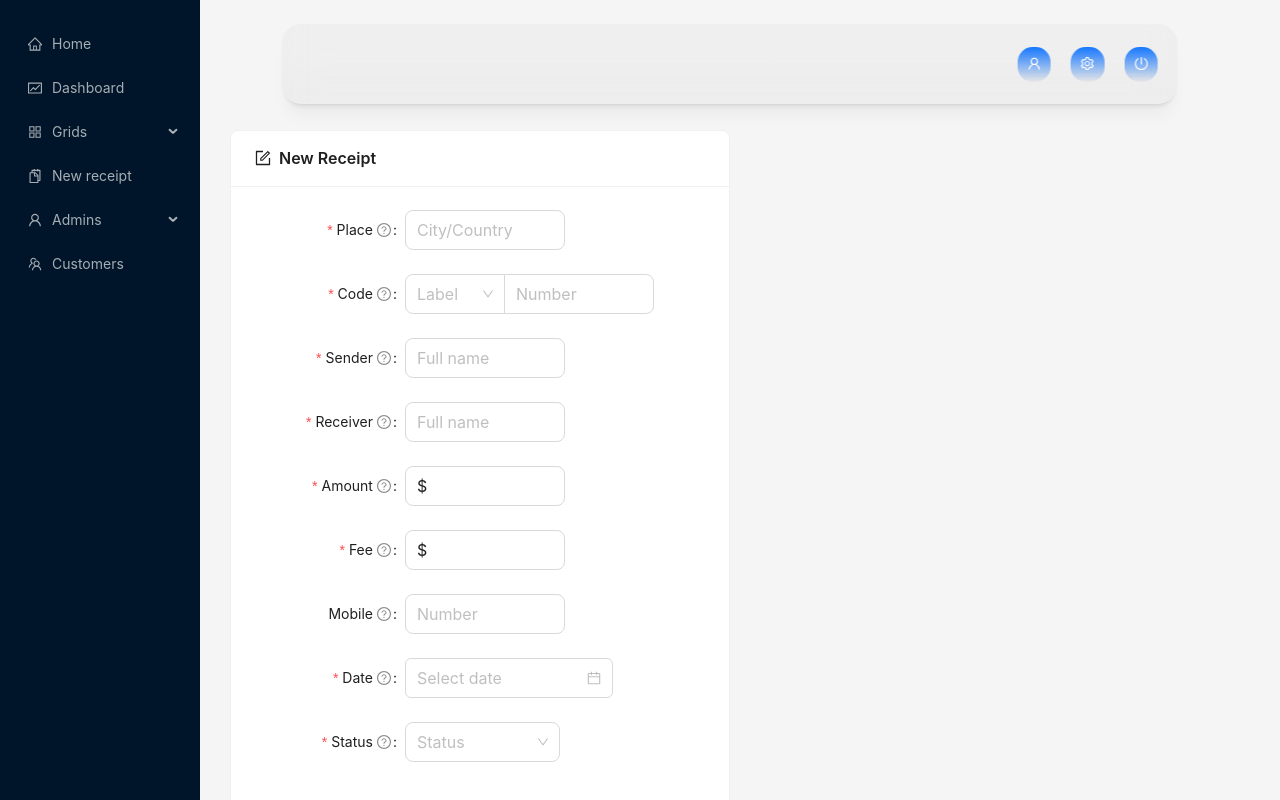
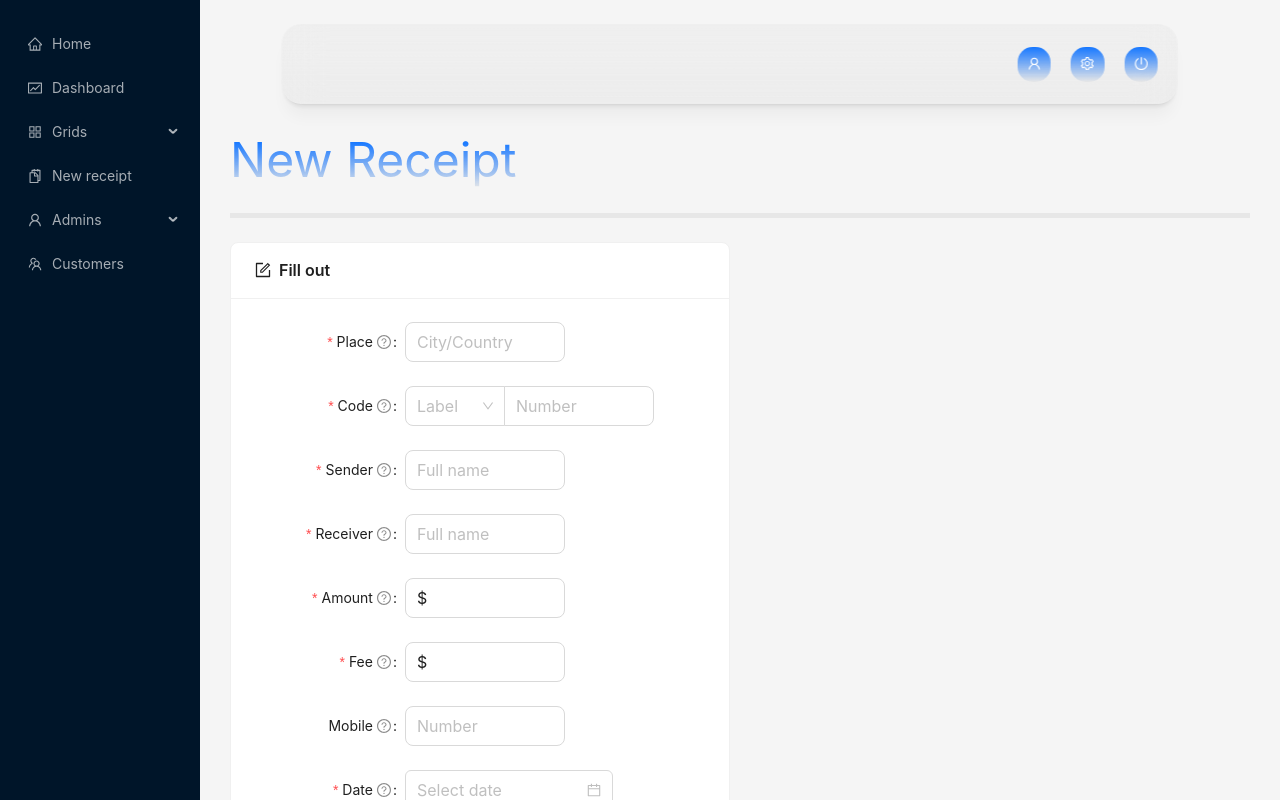
Before and after one commit to hady-bah/grids-project, a React (Vite) app in the folder grids/: page /receipt in a window 1280 px wide. Shown: the top 800 px of the page. Built offline with nearby package versions, Linux system fonts and the light colour scheme.

Commit message:
title styling

```diff
--- a/grids/src/components/Receipt.jsx
+++ b/grids/src/components/Receipt.jsx
@@ -18,6 +18,9 @@ import {
   Tag,
   notification,
 } from "antd";
+
+import '../styles/styles.css';
+
 const { Option } = Select;
 
 
@@ -88,12 +91,13 @@ function Receipt() {
 
   return (
   <>
-
+    <span class="gradient-text">New Receipt</span>
+    <Divider style={{ borderTopWidth: 5 }} />
     <Card
     title={
       <span>
         <FormOutlined  style={{ marginRight: '8px' }} />
-        New Receipt
+        Fill out
       </span>
     }
     hoverable
--- a/grids/src/components/Sidebar.jsx
+++ b/grids/src/components/Sidebar.jsx
@@ -24,7 +24,7 @@ const items = [
   getItem('Home', "/", <HomeOutlined />),
   getItem('Dashboard', '/dashboard', <FundOutlined />),
   getItem('Grids', 'sub1', <AppstoreOutlined />,[
-    getItem('Money Transfer 2.0', '/transfers'),
+    getItem('Transfer 2.0', '/transfers'),
     getItem('Add new', '/newgrid'),
 
   ]),
--- a/grids/src/components/Transfers.jsx
+++ b/grids/src/components/Transfers.jsx
@@ -29,6 +29,7 @@ import { supabase } from "../../createClient";
 import { Divider } from "antd";
 import LearnDataGrid from "./LearnDataGrid";
 import TotalsFilter from "./TotalsFilter";
+import '../styles/styles.css';
 
 const EditableContext = React.createContext(null);
 const EditableRow = ({ index, ...props }) => {
@@ -592,7 +593,7 @@ function Transfers() {
 
   return (
     <>
-      <Title>Transfer 2.0</Title>
+      <span class="gradient-text">Transfer 2.0</span>
       <Divider style={{ borderTopWidth: 5 }} />
 
       <Title style={{ paddingTop: "20px" }} level={4}>
--- /dev/null
+++ b/grids/src/styles/styles.css
@@ -0,0 +1,8 @@
+/* Create a gradient text effect */
+.gradient-text {
+    background-image: linear-gradient(rgb(22, 119, 255) 20%, rgba(0, 0, 0, 0.05));
+    color: transparent;
+    -webkit-background-clip: text;
+    background-clip: text;
+    font-size: 48px; /* Adjust the font size as needed */
+  }
```
